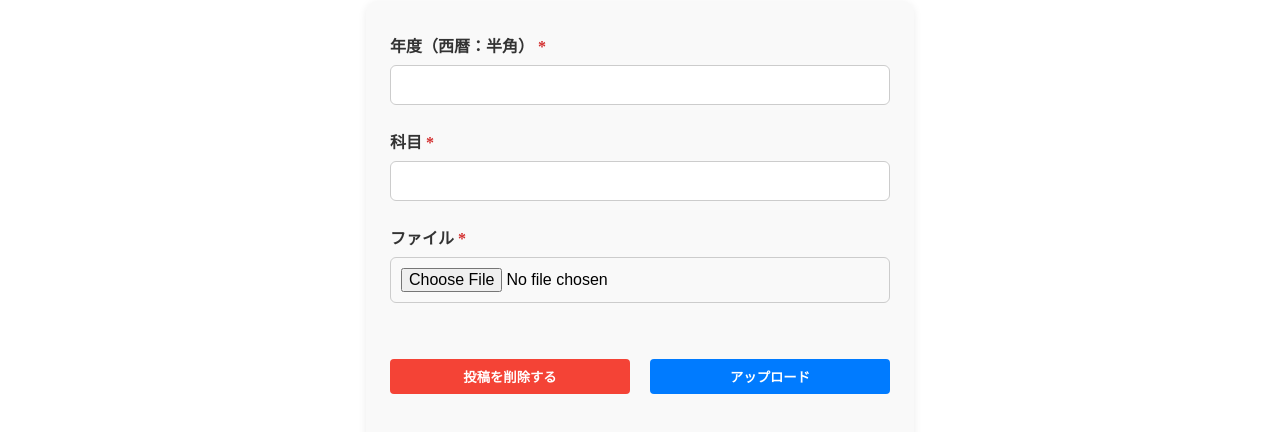
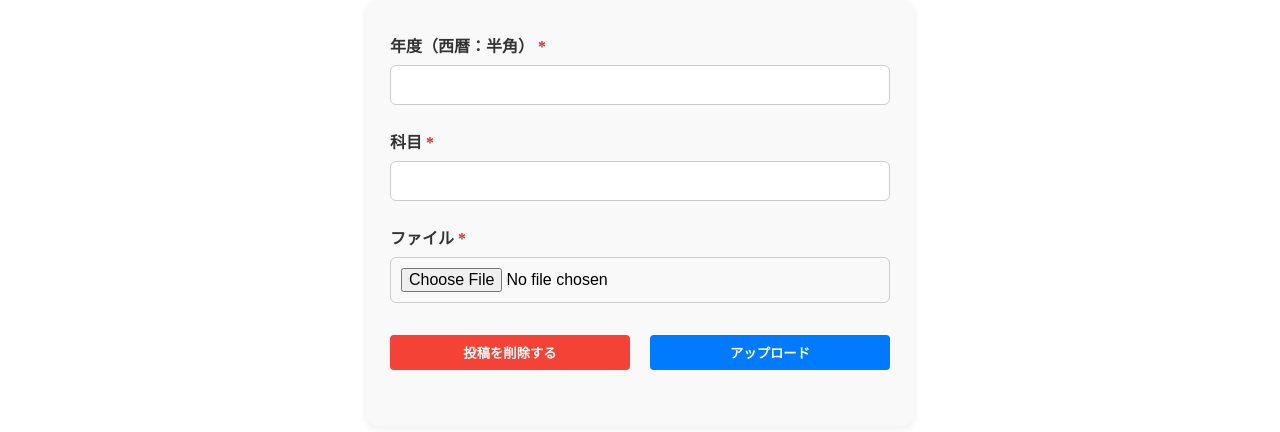
Before and after one commit to s-taku0502/hackit2025, a plain HTML site: page contributor/new.html in a window 1280 px wide. Shown: the part 164-596 px from the top of the page. Drawn offline with Linux system fonts and the light colour scheme.

Commit message:
投稿削除ボタンの修正

```diff
--- a/contributor/new.html
+++ b/contributor/new.html
@@ -50,11 +50,9 @@
             </div>
 
             <div class="form-buttons">
-                <button type="delete" class="delete">投稿を削除する</button>
+                <button type="button" class="delete">投稿を削除する</button>
                 <button type="submit" class="submit">アップロード</button>
             </div>
-
-        </form>
 
         </form>
     </main>
--- a/css/contribute.css
+++ b/css/contribute.css
@@ -137,6 +137,7 @@ a.home:hover {
 .form-buttons .delete,
 .form-buttons .submit {
     width: 48%;
+    margin-top: 0;
 }
 
 .delete{
```
